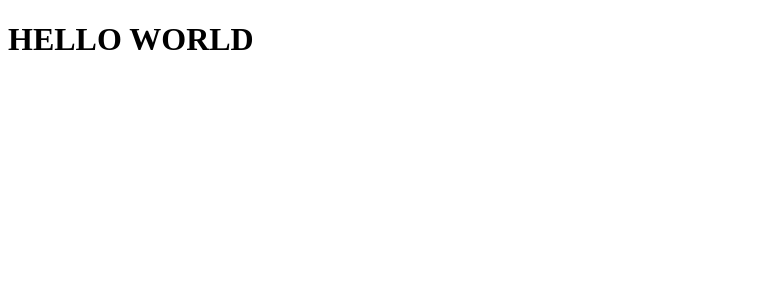
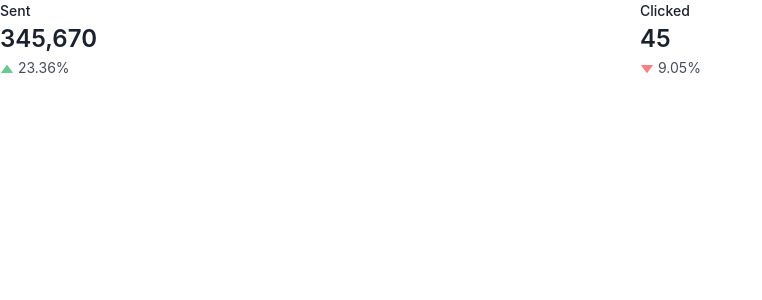
Before and after one commit to JosefinaLucarelli/countryApp, a React (Vite) app: page / in a window 1280 px wide. Shown: the top 300 px of the page, without its empty margins (0-762 px from the left). Built offline with nearby package versions, Linux system fonts and the light colour scheme.

Commit message:
install and create examplecomponent

```diff
--- a/package.json
+++ b/package.json
@@ -9,6 +9,10 @@
     "preview": "vite preview"
   },
   "dependencies": {
+    "@chakra-ui/react": "^2.5.5",
+    "@emotion/react": "^11.10.6",
+    "@emotion/styled": "^11.10.6",
+    "framer-motion": "^10.12.4",
     "react": "^18.2.0",
     "react-dom": "^18.2.0"
   },
--- a/src/App.tsx
+++ b/src/App.tsx
@@ -1,7 +1,34 @@
+import {
+  Stat,
+  StatLabel,
+  StatNumber,
+  StatHelpText,
+  StatArrow,
+  StatGroup,
+} from '@chakra-ui/react'
+
 const App = () => {
   return (
-    <h1>HELLO WORLD</h1>
-   )
+    <StatGroup>
+      <Stat>
+        <StatLabel>Sent</StatLabel>
+        <StatNumber>345,670</StatNumber>
+        <StatHelpText>
+          <StatArrow type='increase' />
+          23.36%
+        </StatHelpText>
+      </Stat>
+
+      <Stat>
+        <StatLabel>Clicked</StatLabel>
+        <StatNumber>45</StatNumber>
+        <StatHelpText>
+          <StatArrow type='decrease' />
+          9.05%
+        </StatHelpText>
+      </Stat>
+    </StatGroup>
+  )
 }
 
 export default App;
--- a/src/main.tsx
+++ b/src/main.tsx
@@ -2,9 +2,12 @@ import React from 'react'
 import ReactDOM from 'react-dom/client'
 import App from './App'
 import './index.scss'
+import { ChakraProvider } from '@chakra-ui/react'
 
 ReactDOM.createRoot(document.getElementById('root') as HTMLElement).render(
   <React.StrictMode>
-    <App />
+    <ChakraProvider>
+      <App />
+    </ChakraProvider>
   </React.StrictMode>,
 )
```
Also changed, not shown: 1 other file (tests, documents, lock files or other folders).
